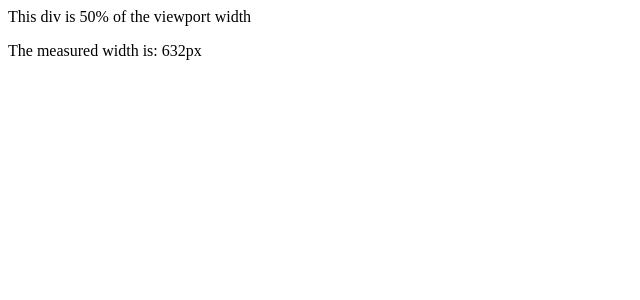
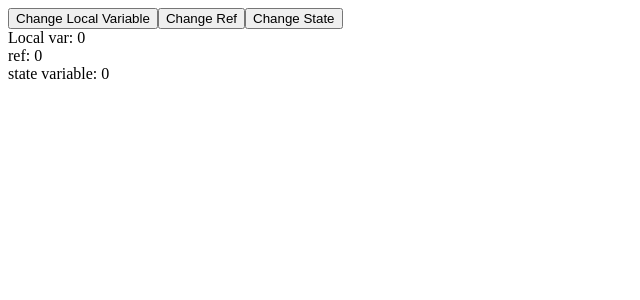
Before and after one commit to Sk-Shubhasheesh/React-Yatra, a React app: page / in a window 1280 px wide. Shown: the top 300 px of the page, without its empty margins (0-640 px from the left). Built offline with nearby package versions, Linux system fonts and the light colour scheme.

Commit message:
Understanding useRef

```diff
--- a/src/App.js
+++ b/src/App.js
@@ -1,10 +1,24 @@
-import React from 'react';
-import LayoutEffectExample from './LayoutEffect';
+import React, { useRef } from 'react';
+import { useState } from 'react';
 
-function App() {
-  return(
-       <LayoutEffectExample />
-  )
+
+
+const App = ()=>{
+  let myLocal = 0
+  const ref = useRef(0)
+  const [myCount, setCount] = useState(0)
+  return <>
+  <button onClick={() => {myLocal+= 1}}>Change Local Variable</button>
+   <button  onClick={() => {ref.current+= 1}}>Change Ref</button>
+   <button  onClick={() => {setCount(myCount+1)}}>Change State</button>
+
+   <div>
+    <span>Local var: {myLocal}</span><br/>
+    <span>ref: {ref.current}</span><br/>
+    <span>state variable: {myCount}</span><br/>
+   </div>
+  </>
+
 }
 
 export default App;
```
